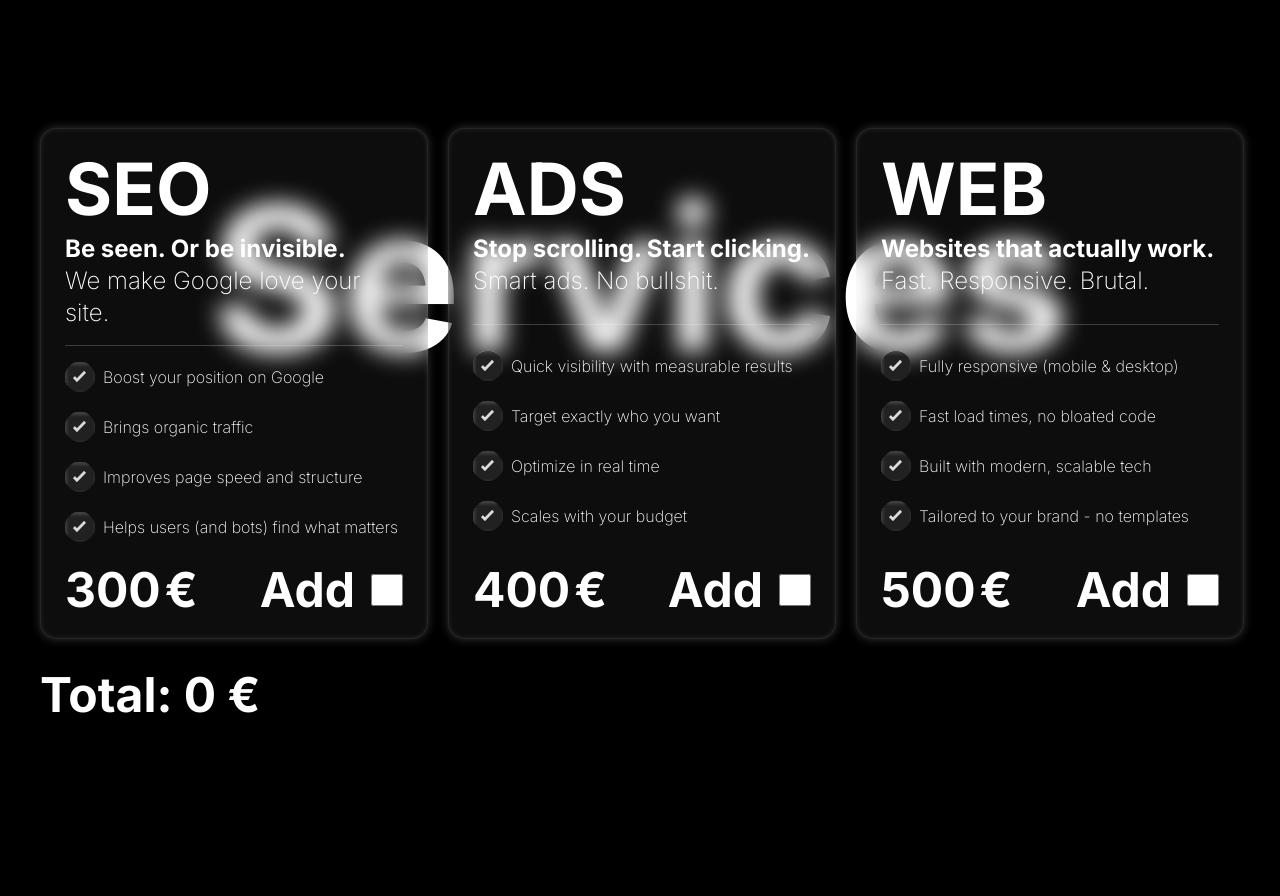
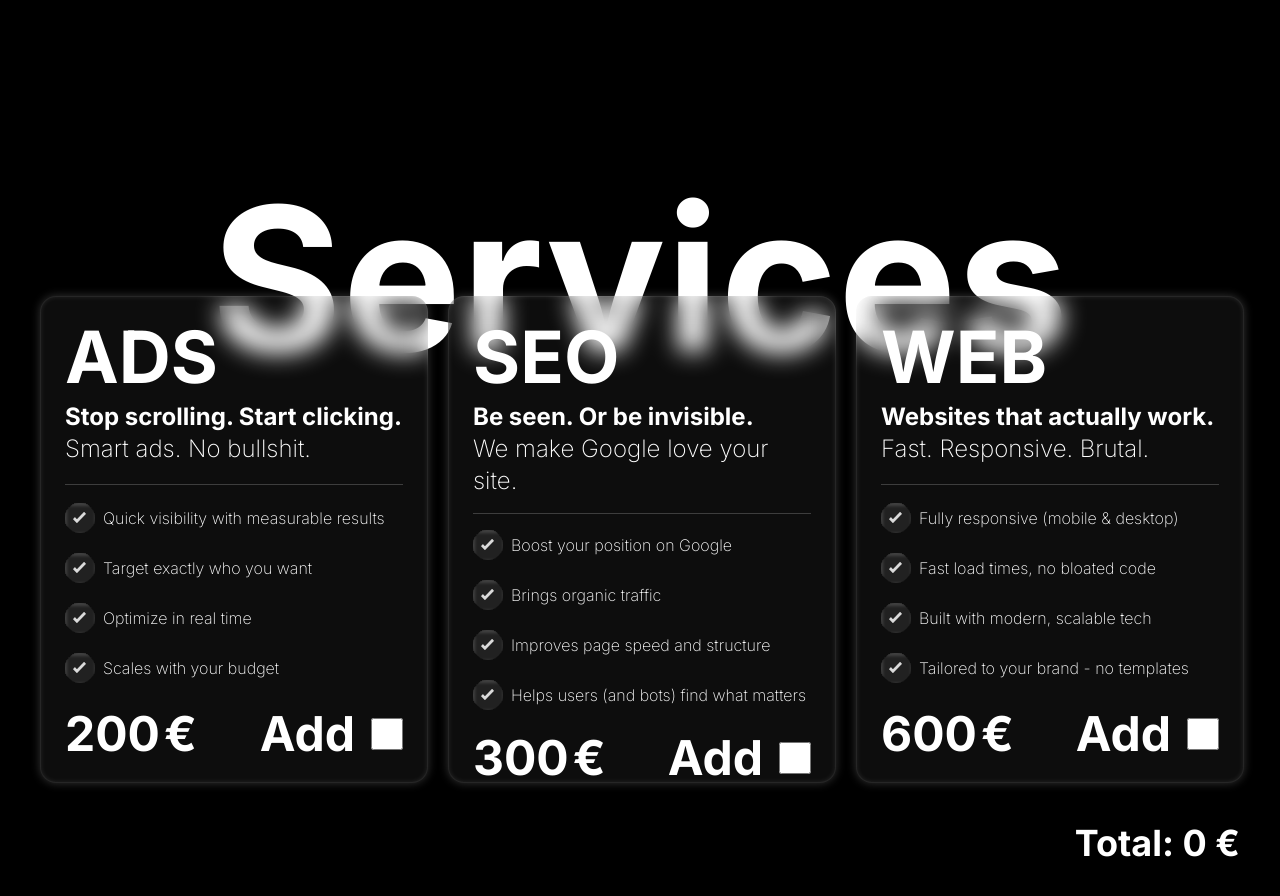
Before and after one commit to edison-r/S6-React-BudgetPage, a React (Vite) app: page /services in a window 1280 px wide. Shown: the part 600-1496 px from the top of the page. Before the commit the page ends 1464 px from the top, so only its background shows below. Built offline with nearby package versions, Linux system fonts and the light colour scheme; a web font is replaced by a local one.

Commit message:
style(calculator): styling done for webOptions
Styling done for the webOptions values

```diff
--- a/src/components/Calculator/Calculator.tsx
+++ b/src/components/Calculator/Calculator.tsx
@@ -37,12 +37,16 @@ export default function Calculator(){
 
     const calculateTotal = () => {
         let total = 0;
-        if(selectedServices.seo) total += 300;
-        if(selectedServices.ads) total += 200;
-        if(selectedServices.web.selected) {
-            total += 500;
-            total += selectedServices.web.languages * 30;
-            total += selectedServices.web.translations * 30;
+        const ads = services.find((s) => s.type === "ads");
+        const seo = services.find((s) => s.type === "seo");
+        const web = services.find((s) => s.type === "web");
+
+        if(selectedServices.ads && ads) total += ads.price;
+        if(selectedServices.seo && seo) total += seo.price;
+        if(selectedServices.web.selected && web) {
+            total += web.price;
+            total += selectedServices.web.languages * 50;
+            total += selectedServices.web.translations * 50;
         }
         return total;
     }
@@ -65,7 +69,7 @@ export default function Calculator(){
                 />
             ))}
         </div>
-        <div className="text-white text-5xl font-bold mt-8">Total: {calculateTotal()} €</div>
+        <div className="flex justify-end text-4xl font-bold -mt-32">Total: {calculateTotal()} €</div>
     </div>
   );
 };
--- a/src/components/Cards/ServiceCard.tsx
+++ b/src/components/Cards/ServiceCard.tsx
@@ -1,5 +1,7 @@
 import type { ServiceCardData } from "../../types/types";
+import { AnimatePresence, motion } from "framer-motion";
 import ServicesFeatures from "../SharedComponents/ServicesFeatures";
+import Counter from "../SharedComponents/Counter";
 
 type Props = ServiceCardData & {
     selected: boolean;
@@ -14,8 +16,8 @@ type Props = ServiceCardData & {
 export default function ServiceCard({ title, tagline, description, features, price, selected, type, onToggle, webOptions, onOptionsChange }: Props){
     return(
         <>
-            <div className="z-50 flex flex-row gap-5">
-                <div className="flex flex-col justify-between w-[388px] min-h-[487px] rounded-2xl p-6 backdrop-blur-md bg-white/5 border border-white/10 shadow-[inset_0_0_5px_rgba(255,255,255,0.1),_0_0_10px_rgba(255,255,255,0.2)]">
+            <div className="z-50 flex flex-col gap-5 my-[168px]">
+                <div className="flex flex-col justify-between w-[388px] h-[487px] rounded-2xl p-6 backdrop-blur-md bg-white/5 border border-white/10 shadow-[inset_0_0_5px_rgba(255,255,255,0.1),_0_0_10px_rgba(255,255,255,0.2)]">
                     <div>
                         <h1 className="text-white text-7xl font-bold">{title}</h1>
                         <p className="text-white text-2xl font-bold mt-2">{tagline}</p>
@@ -39,40 +41,33 @@ export default function ServiceCard({ title, tagline, description, features, pri
                     </div>
                 </div>
 
-                {type === "web" && webOptions && onOptionsChange && selected && (
-                <div className="mt-4 flex gap-4 text-white">
-                    <label>
-                        Languages:
-                        <input
-                        type="number"
-                        min="0"
-                        value={webOptions.languages}
-                        onChange={(e) =>
-                            onOptionsChange({
-                                languages: parseInt(e.target.value) || 0,
-                                translations: webOptions.translations
-                            })
-                        }
-                        className="ml-2 w-16 text-black"
-                        />
-                    </label>
-                    <label>
-                        Translations:
-                        <input
-                        type="number"
-                        min="0"
-                        value={webOptions.translations}
-                        onChange={(e) =>
-                            onOptionsChange({
-                                translations: parseInt(e.target.value) || 0,
-                                languages: webOptions.languages
-                            })
-                        }
-                        className="ml-2 w-16 text-black"
-                        />
-                    </label>
-                </div>
-                )}
+                <AnimatePresence>
+                    {type === "web" && webOptions && onOptionsChange && selected && (
+                        <motion.div
+                            key="web-options"
+                            className="flex justify-center gap-8 font-bold"
+                            initial={{ opacity: 0, y: -20 }}
+                            animate={{ opacity: 1, y: 0 }}
+                            exit={{ opacity: 0, y: -20 }}
+                            transition={{ duration: 0.4 }}
+                        >
+                            <Counter
+                                label="qty of languages"
+                                value={webOptions.translations}
+                                onChange={(newVal) =>
+                                    onOptionsChange({ ...webOptions, translations: newVal})
+                                }
+                            />
+                        <Counter
+                                label="qty of pages"
+                                value={webOptions.languages}
+                                onChange={(newVal) =>
+                                    onOptionsChange({ ...webOptions, languages: newVal})
+                                }
+                            />
+                        </motion.div>
+                    )}
+                </AnimatePresence>
             </div>
         </>
     );
--- /dev/null
+++ b/src/components/SharedComponents/Counter.tsx
@@ -0,0 +1,36 @@
+type CounterProps = {
+    label: string;
+    value: number;
+    onChange: (value: number) => void;
+};
+
+export default function Counter({ label, value, onChange }: CounterProps) {
+    const decrease = () => {
+        if (value > 0) onChange(value - 1);
+    };
+
+    const increase = () => {
+        onChange(value + 1);
+    };
+
+    return (
+        <div className="flex flex-col items-center gap-2">
+            <label className="text-sm font-mono">{label}</label>
+            <div className="flex items-center gap-2">
+                <button
+                onClick={decrease}
+                className="w-6 h-6 flex items-center justify-center rounded-full border border-white/30 hover:bg-white/10 hover:text-red-500 transition"
+                >
+                &lt;
+                </button>
+                <span className="text-lg font-extrabold w-4 text-center">{value}</span>
+                <button
+                onClick={increase}
+                className="w-6 h-6 flex items-center justify-center rounded-full border border-white/30 hover:bg-white/10 hover:text-red-500 transition"
+                >
+                &gt;
+                </button>
+            </div>
+        </div>
+  );
+}
--- a/src/data/services.tsx
+++ b/src/data/services.tsx
@@ -1,6 +1,19 @@
 import type { ServiceCardData } from "../types/types";
 
 export const services: ServiceCardData[] = [
+    {
+        type: "ads",
+        title: "ADS",
+        tagline: "Stop scrolling. Start clicking.",
+        description: "Smart ads. No bullshit.",
+        features: [
+            "Quick visibility with measurable results",
+            "Target exactly who you want",
+            "Optimize in real time",
+            "Scales with your budget"
+        ],
+        price: 200,
+    },
     {
         type: "seo",
         title: "SEO",
@@ -15,19 +28,6 @@ export const services: ServiceCardData[] = [
         price: 300,
     },
     {
-        type: "ads",
-        title: "ADS",
-        tagline: "Stop scrolling. Start clicking.",
-        description: "Smart ads. No bullshit.",
-        features: [
-            "Quick visibility with measurable results",
-            "Target exactly who you want",
-            "Optimize in real time",
-            "Scales with your budget"
-        ],
-        price: 400,
-    },
-    {
         type: "web",
         title: "WEB",
         tagline: "Websites that actually work.",
@@ -38,6 +38,6 @@ export const services: ServiceCardData[] = [
             "Built with modern, scalable tech",
             "Tailored to your brand - no templates"
         ],
-        price: 500,
+        price: 600,
     },
 ];
```
